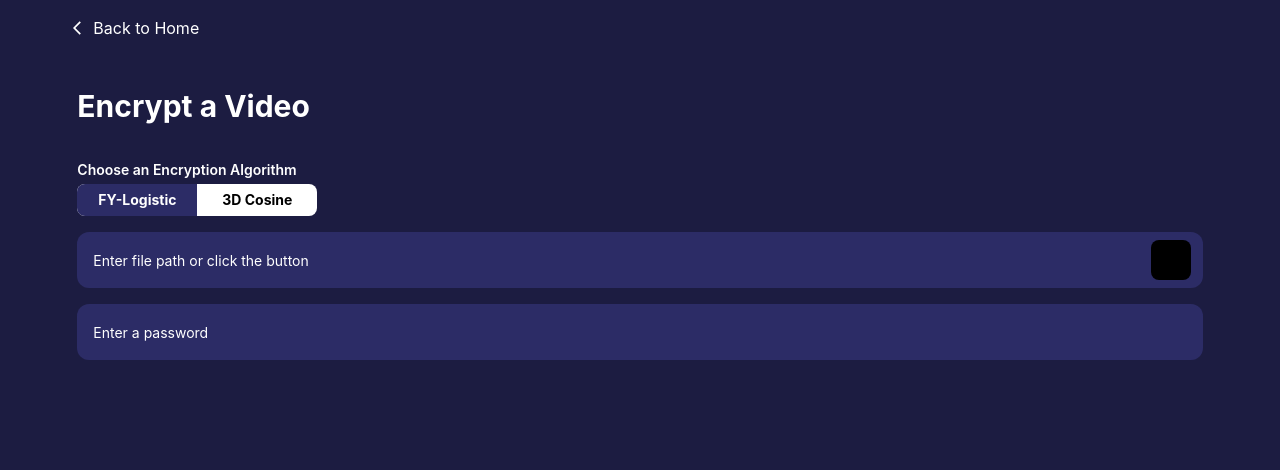
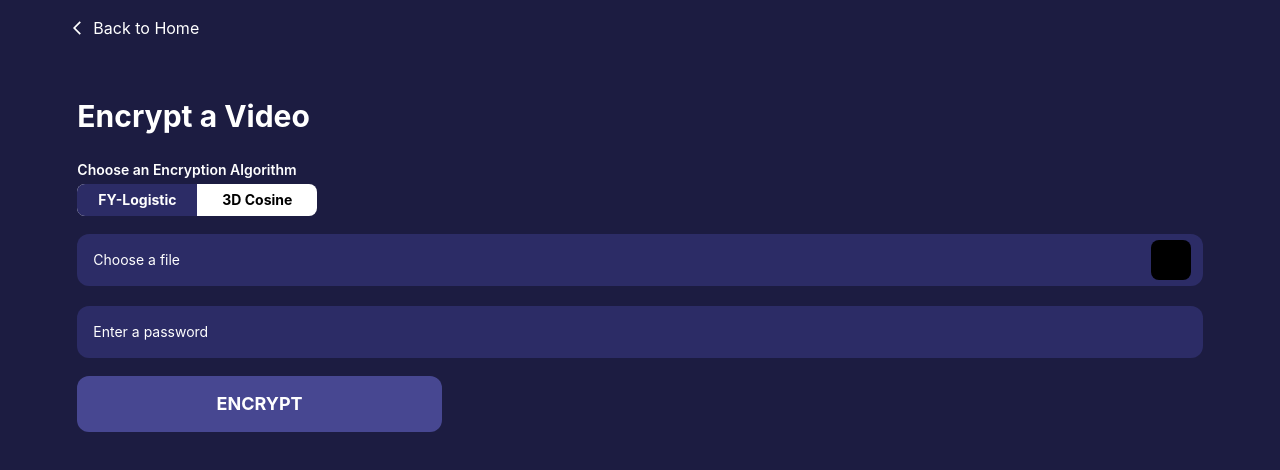
Before and after one commit to renchan16/Medicrypt-App, a React (Create React App) app in the folder medicrypt/: page /encrypt in a window 1280 px wide. Shown: the top 470 px of the page. Built offline with nearby package versions, Linux system fonts and the light colour scheme.

Commit message:
Updated UI for Encryption
- Added functionality to handle inputs

```diff
--- a/medicrypt/src/components/buttons/ProcessButton.js
+++ b/medicrypt/src/components/buttons/ProcessButton.js
@@ -1,9 +1,9 @@
 import React, { useState } from "react";
 
-export default function EncryptButton( {className} ){
+export default function EncryptButton( {className, onClickFunction} ){
     return (
         <div className={`${className}`}>
-            <button className="w-44 h-14 bg-primary-lighter rounded-xl font-bold text-white text-lg">ENCRYPT</button>
+            <button className="w-full h-full bg-primary-lighter rounded-xl font-bold text-white text-lg" onClick={onClickFunction}>ENCRYPT</button>
         </div>
     );
 }
--- a/medicrypt/src/components/switches/AlgoSwitch.js
+++ b/medicrypt/src/components/switches/AlgoSwitch.js
@@ -1,10 +1,15 @@
-import React, { useState } from "react";
+import React, { useState, useEffect } from "react";
 
-export default function AlgoSwitch({ className }) {
+export default function AlgoSwitch({ className, onAlgorithmChange }) {
     const [selectedAlgo, setSelectedAlgo] = useState("FY-Logistic");
+
+    useEffect(() => {
+        onAlgorithmChange(selectedAlgo);
+    }, []);
 
     const handleChange = (event) => {
         setSelectedAlgo(event.target.checked ? "3D Cosine" : "FY-Logistic");
+        onAlgorithmChange(selectedAlgo);
     };
 
     return (
--- /dev/null
+++ b/medicrypt/src/components/text input/FileInput.js
@@ -0,0 +1,21 @@
+import React, { useState } from "react";
+
+export default function FileInput( {className, placeholder, onFileChange} ){
+    const [file, setFile] = useState(""); // State to hold the file path
+
+    const handleFileChange = (e) => {
+        const uploadedFile = e.target.files[0]; // Get the uploaded file
+        if (uploadedFile) {
+            setFile(uploadedFile.name); // Set the file name in the state
+            onFileChange(uploadedFile); // Call the onFileChange function with the uploaded file
+        }
+    };
+
+    return (
+        <div className={`relative flex items-center ${className}`}>
+            <input type='text' value={file} placeholder={`${placeholder}`} className='w-full rounded-xl bg-primary-light text-sm' readOnly></input>
+            <input type="file" id="file" hidden onChange={handleFileChange} accept="video/*"/>
+            <label htmlFor="file" className="absolute w-10 h-10 rounded-lg bg-black right-3"></label>
+        </div>
+    );
+}
--- a/medicrypt/src/components/text input/FilepathInput.js
+++ /dev/null
@@ -1,10 +0,0 @@
-import React from "react";
-
-export default function FilepathInput( {className} ){
-    return (
-        <div className={`relative w-full h-full flex items-center ${className}`}>
-            <input type='text' placeholder='Enter file path or click the button' className='w-full h-full rounded-xl bg-primary-light text-sm'></input>
-            <button className="absolute w-10 h-10 rounded-lg bg-black right-3"></button>
-        </div>
-    );
-}
--- a/medicrypt/src/components/text input/PasswordInput.js
+++ b/medicrypt/src/components/text input/PasswordInput.js
@@ -1,9 +1,14 @@
-import React from "react";
+import React, { useState } from "react";
 
-export default function PasswordInput( {className} ){
+export default function PasswordInput( {className, onPasswordChange} ){
+
+    const handlePasswordChange = (e) => {
+        onPasswordChange(e.target.value);
+    }
+
     return (
-        <div className={`relative w-full h-full flex items-center ${className}`}>
-            <input type='text' placeholder='Enter a password' className='w-full h-full rounded-xl bg-primary-light text-sm'></input>
+        <div className={`relative flex items-center ${className}`}>
+            <input type='password' placeholder='Enter a password' className='w-full rounded-xl bg-primary-light text-sm' onChange={handlePasswordChange}></input>
         </div>
     );
 }
--- a/medicrypt/src/pages-css/pages.css
+++ b/medicrypt/src/pages-css/pages.css
@@ -1,4 +1,4 @@
-input[type=text]{
+input[type=text], input[type=password]{
     padding: 1rem;
     color: white;
 }
@@ -6,3 +6,8 @@ input[type=text]{
 input::placeholder{
     color: white;
 }
+
+div {
+    margin: 0;
+    padding: 0;
+}
--- a/medicrypt/src/pages/Decrypt.js
+++ b/medicrypt/src/pages/Decrypt.js
@@ -1,12 +1,17 @@
 import React from 'react';
 import { MdArrowBackIosNew } from 'react-icons/md';
 import { useNavigate } from 'react-router-dom';
+import AlgoSwitch from '../components/switches/AlgoSwitch';
+import FileInput from '../components/text input/FileInput';
+import PasswordInput from '../components/text input/PasswordInput';
+import EncryptButton from '../components/buttons/ProcessButton';
 
 function Decrypt() {
   const navigate = useNavigate();
 
   return (
-    <div className="relative h-full p-6">
+    <div className='flex items-center justify-center h-full w-full'>
+      <div className="relative h-full w-11/12 p-6">
         <button
           onClick={() => navigate('/')}
           className="absolute top-4 left-4 flex items-center text-white hover:text-gray-400 transition-colors duration-300"
@@ -15,9 +20,10 @@ function Decrypt() {
           Back to Home
         </button>
 
-      <div className="mt-4 text-center">
-        <h1 className="text-3xl font-bold text-white">Decrypt</h1>
-        <p className="text-white mt-4">Here you can decrypt your files.</p>
+        <div className="grid grid-cols-3 grid-rows-6 gap-y-4 mt-16">
+          <h1 className="col-span-3 h-12 text-3xl font-bold text-white">Decrypt a Video</h1>
+
+        </div>
       </div>
     </div>
   );
--- a/medicrypt/src/pages/Encrypt.js
+++ b/medicrypt/src/pages/Encrypt.js
@@ -1,14 +1,23 @@
-import React from 'react';
+import React, { useState } from 'react';
 import { MdArrowBackIosNew } from 'react-icons/md'; // Import the back arrow icon
 import { useNavigate } from 'react-router-dom'; // Import useNavigate for navigation
 import '../pages-css/pages.css';
 import AlgoSwitch from '../components/switches/AlgoSwitch';
-import FilepathInput from '../components/text input/FilepathInput';
+import FileInput from '../components/text input/FileInput';
 import PasswordInput from '../components/text input/PasswordInput';
 import EncryptButton from '../components/buttons/ProcessButton';
 
 function Encrypt() {
   const navigate = useNavigate();
+  const [algorithm, setAlgorithm] = useState("");
+  const [videofile, setVideoFile] = useState("");
+  const [password, setPassword] = useState("");
+
+  const handleSubmit = () => {
+    console.log(algorithm);
+    console.log(videofile);
+    console.log(password);
+  }
 
   return (
     <div className='flex items-center justify-center h-full w-full'>
@@ -21,11 +30,12 @@ function Encrypt() {
           Back to Home
         </button>
 
-        <div className="grid grid-cols-3 grid-rows-5 gap-y-4 mt-16">
-          <h1 className="col-span-3 text-3xl font-bold text-white">Encrypt a Video</h1>
-          <AlgoSwitch className="col-span-3"/>
-          <FilepathInput className="col-span-3"/>
-          <PasswordInput className="col-span-3"/>
+        <div className="grid grid-cols-3 grid-rows-5 gap-4 auto-rows-auto mt-16">
+          <h1 className="col-span-3 text-3xl font-bold text-white flex items-center">Encrypt a Video</h1>
+          <AlgoSwitch className="col-span-3" onAlgorithmChange={setAlgorithm}/>
+          <FileInput className="col-span-3" placeholder="Choose a file" onFileChange={setVideoFile}/>
+          <PasswordInput className="col-span-3" onPasswordChange={setPassword}/>
+          <EncryptButton onClickFunction={handleSubmit}/>
         </div>
       </div>
     </div>
```
Lines whose indentation alone changed are shown as unchanged.
